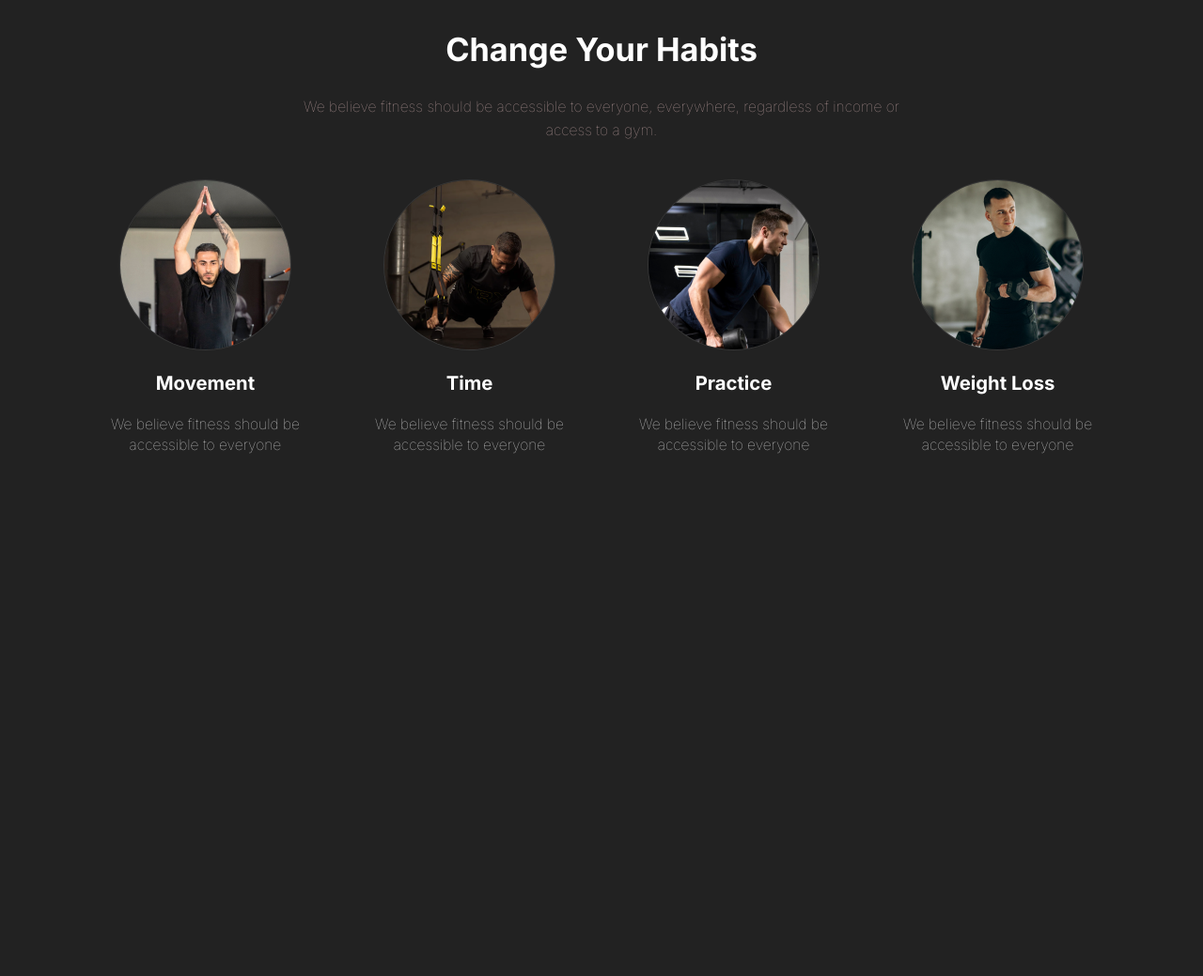
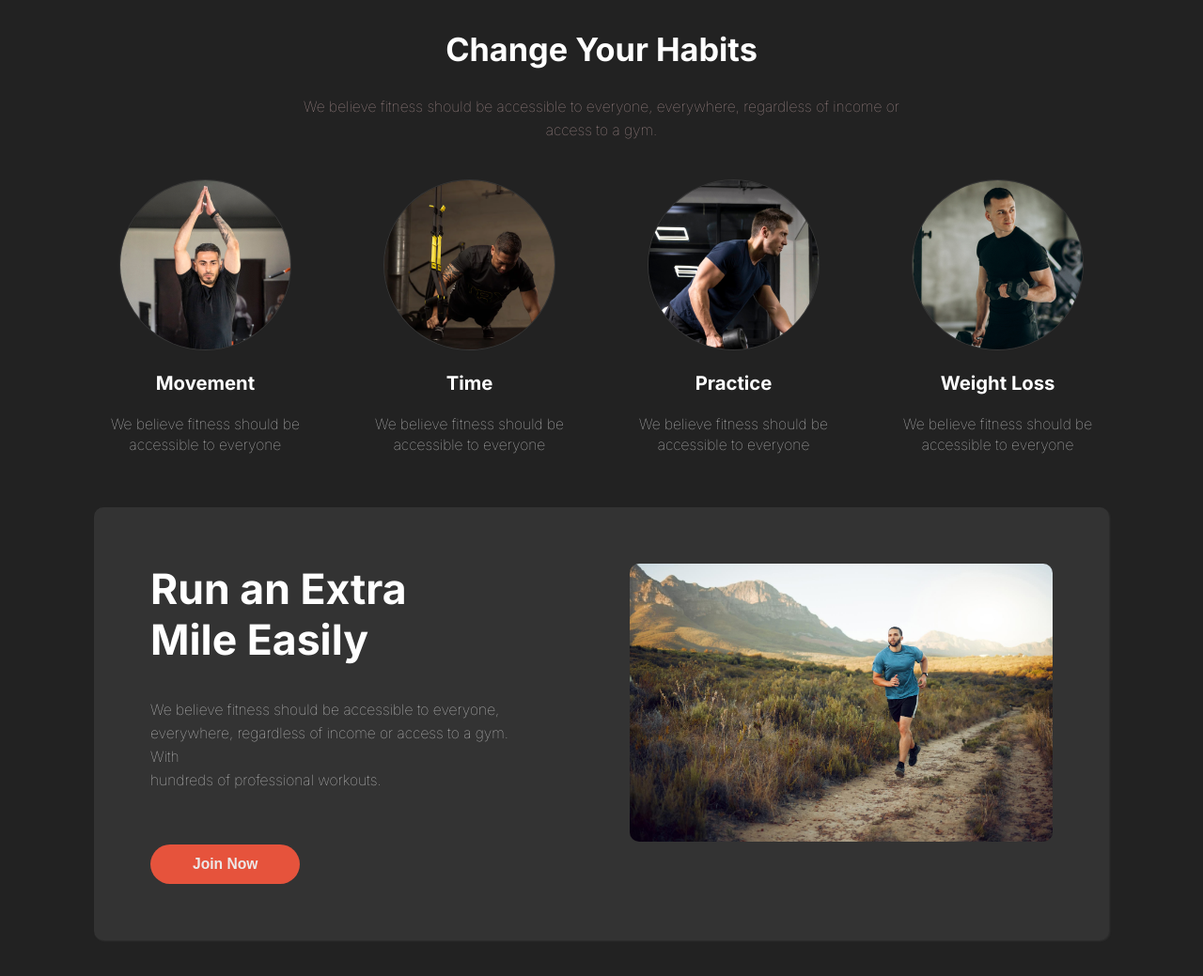
Before and after one commit to Mohibul880/A2-versatile-ui, a plain HTML site: page index.html in a window 1280 px wide. Shown: the part 717-1756 px from the top of the page at 94% size. Before the commit the page ends 1257 px from the top, so only its background shows below. Drawn offline with Linux system fonts and the light colour scheme; files whose address does not match are found by name.

Commit message:
run-extra-mile  section add

```diff
--- a/index.html
+++ b/index.html
@@ -114,6 +114,24 @@
             </div>
           </div>
         </section>
+        <!-- run-extra-mile  section-->
+      <section class="run">
+        <div class="run_content">
+          <h2>
+            Run an Extra <br />
+            Mile Easily
+          </h2>
+          <p>
+            We believe fitness should be accessible to everyone,<br />
+            everywhere, regardless of income or access to a gym. With <br />
+            hundreds of professional workouts.
+          </p>
+          <button class="btn">Join Now</button>
+        </div>
+        <div class="run_img">
+          <img src="./images/run.jpg" alt="" />
+        </div>
+      </section>
 
 </body>
 </html>
--- a/style/styles.css
+++ b/style/styles.css
@@ -265,3 +265,44 @@ nav span {
     line-height: 2.2rem;
     font-weight: 100;
   }
+
+  /* section run */
+
+.run {
+    display: flex;
+    gap: 12rem;
+    padding: 6rem;
+    margin: 0 10rem;
+    background-color: rgb(51, 51, 51);
+    border-radius: 1rem;
+    margin-bottom: 5rem;
+    box-shadow: 1px 1px 2px rgba(107, 107, 107, 0.2);
+  }
+
+  .run .run_content h2 {
+    font-size: var(--h1);
+    margin: 0;
+  }
+
+  .run .run_content p {
+    font-size: var(--h5);
+    color: rgba(255, 255, 255, 0.8);
+    line-height: 2.5rem;
+    font-weight: 100;
+    margin-top: 3.5rem;
+  }
+
+  .run .run_content .btn {
+    margin-top: 4rem;
+    padding: 1.2rem 4.5rem;
+  }
+
+  .run .run_img {
+    width: 48rem;
+
+}
+
+.run .run_img img {
+  width: 100%;
+  border-radius: 1rem;
+}
```
